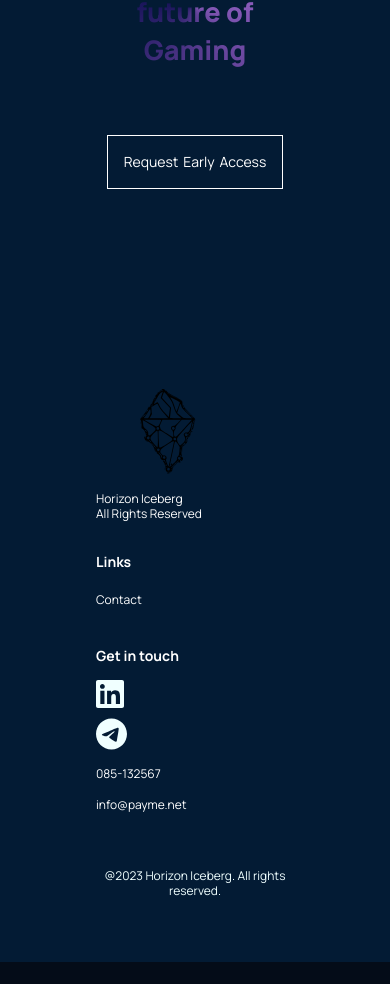
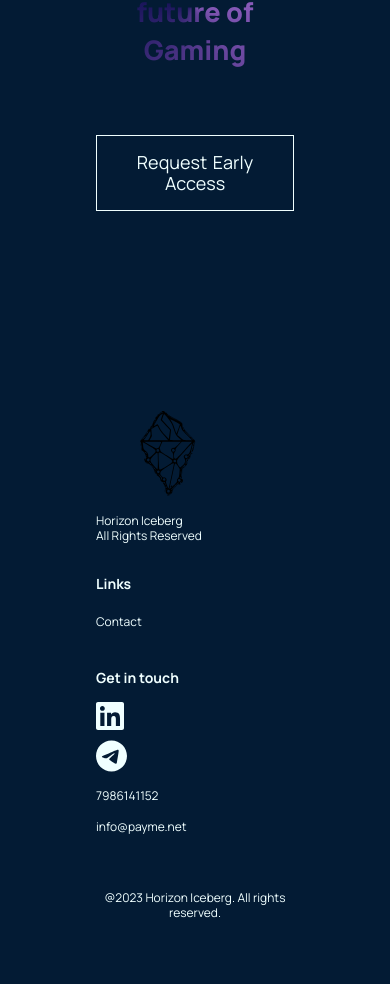
Before and after one commit to Sawapandeep/Horizon_Iceberg, a React (Create React App) app: page / in a window 390 px wide. Shown: the part 1698-2682 px from the top of the page. Before the commit the page ends 2660 px from the top, so only its background shows below. Built offline with nearby package versions, Linux system fonts and the light colour scheme; no server answers.

Commit message:
adding loading animation and blog  effects part 2 🤣

```diff
--- a/src/components/brand/Brand.jsx
+++ b/src/components/brand/Brand.jsx
@@ -1,63 +1,4 @@
 
-// import React from "react";
-// import "./brand.css";
-
-// import "react-multi-carousel/lib/styles.css";
-// import items from "./items";
-
-
-// const Brand = () => {
-
-//   const handleCardClick = (url) => {
-//     window.open(url, "_blank");
-//   };
-
-
-
-//   const handleHover = (e, color) => {
-//     e.target.style.border = `3px solid ${color}`;
-//   };
-
-//   const handleHoverExit = (e,color) => {
-//     e.target.style.border = `2.8px solid ${color}`;
-
-//   };
-//     const syncPointer = ({ x: pointerX, y: pointerY }) => {
-//       const x = pointerX.toFixed(2)
-//       const y = pointerY.toFixed(2)
-//       const xp = (pointerX / window.innerWidth).toFixed(2)
-//       const yp = (pointerY / window.innerHeight).toFixed(2)
-//       document.documentElement.style.setProperty('--x', x)
-//       document.documentElement.style.setProperty('--xp', xp)
-//       document.documentElement.style.setProperty('--y', y)
-//       document.documentElement.style.setProperty('--yp', yp)
-//     }
-//     document.body.addEventListener('pointermove', syncPointer)
-
-// return (
-//   <div className="Horizon__brand" id="brand">
-//     <div className="Horizon__container">
-//   {items.map((item, index) => (
-//     <div
-//       key={item.id}
-//       className={`slider-card `}
-//       style={{
-//         backgroundImage: `url(${item.logo.imgurl})`,
-//         border:`2.8px solid ${item.color}`,// Set the background image
-//       }}
-//       onMouseEnter={(e) => handleHover(e, item.color)} // Add onMouseEnter event
-//       onMouseLeave={(e) => handleHoverExit(e,item.color)} // Add onMouseLeave event
-//       onClick={() => handleCardClick(item.url)}
-//     />
-//   ))}
-// </div>
-
-
-//   </div>
-// );
-// };
-
-// export default Brand;
 import React from "react";
 import "./brand.css";
 
@@ -92,18 +33,18 @@ const Brand = () => {
   document.body.addEventListener("pointermove", syncPointer);
 
   return (
+
     <div className="Horizon__brand" id="brand">
     <div className="Horizon__container">
       {items.map((item, index) => (
-          <div
-            key={item.id}
+        <div key={item.id}
           className={`slider-card `}
           style={{
             backgroundImage: `url(${item.logo.imgurl})`,
-              border: `2.8px solid ${item.color}`, // Set the background image
+            border: `2.8px solid ${item.color}`,
           }}
-            onMouseEnter={(e) => handleHover(e, item.color)} // Add onMouseEnter event
-            onMouseLeave={(e) => handleHoverExit(e, item.color)} // Add onMouseLeave event
+          onMouseEnter={(e) => handleHover(e, item.color)}
+          onMouseLeave={(e) => handleHoverExit(e, item.color)}
           onClick={() => handleCardClick(item.url)}
         />
       ))}
--- a/src/components/brand/brand.css
+++ b/src/components/brand/brand.css
@@ -41,63 +41,4 @@
     position: relative;
     padding :1rem;
     margin: 1rem;
-    /* transition: transform 0.2s ease, box-shadow 0.2s ease-in-out,
-     border 0.2s ease-in-out
-     ;  */
   }
-
-  .slider-card:hover {
-
-    /* box-shadow: 0px 0px 10px rgba(0, 0, 0, 0.5); */
-    /* transform: scale(1.05);  */
-     /* border: 15px solid;  */
-
-  }
-  @media (max-width: 768px) {
-    .Horizon__brand {
-      /* Responsive styles for .Horizon__brand on smaller screens */
-    }
-
-    .Horizon__container {
-      /* Responsive styles for .Horizon__container on smaller screens */
-    }
-
-    .slider-card {
-      flex-shrink: 0;
-      flex-flow: row;
-      width: 10px;
-      height: 120px;
-      border-radius: 12px;
-      background-size: auto;
-      background-repeat: no-repeat;
-      background-position: center center;
-      cursor: pointer;
-      position: relative;
-      padding :1rem;
-      margin: 1rem;
-      /* Responsive styles for .slider-card on smaller screens */
-    }
-  }
-/*
-  .slider-card {
-    flex-shrink: 0;
-    flex-flow: row;
-    width: 10px;
-    height: 120px;
-    border-radius: 12px;
-    background-size: auto;
-    background-repeat: no-repeat;
-    background-position: center center;
-    cursor: pointer;
-    position: relative;
-    Add transition property to .slider-card
-    transition: transform 2s ease, box-shadow 2s ease, filter 2s ease;
-  }
-
-  .slider-card:hover {
-    background-size: 70%;
-   background-color:  ;
-    z-index: 1;
-    Updated transition time to 2 seconds
-    transition: transform 2s ease, box-shadow 2s ease, filter 2s ease;
-  } */
--- a/src/containers/Blog/Blog.jsx
+++ b/src/containers/Blog/Blog.jsx
@@ -94,7 +94,7 @@ function Blog() {
 
   return (
     <div className="blog-container ">
-      <div className="Horizon__blog-container_groupB">
+      <div className="Horizon__blog-container_groupB" id='blog'>
         {isLoading ? ( // Show the loading animation while data is being fetched
           <div className="loading-container" id="load">
           {/* id='load'> */}
--- a/src/containers/Footer/Footer.jsx
+++ b/src/containers/Footer/Footer.jsx
@@ -15,7 +15,7 @@ import logo from'../../assets/logo.svg';
     </div>
 <br/>
     <div className="Horizon__footer-btn">
-      <p>Request Early Access</p>
+      <a  href='#home'>Request Early Access</a>
     </div>
 
     <div className="Horizon__footer-links">
@@ -46,7 +46,7 @@ import logo from'../../assets/logo.svg';
         className="social" rel="noreferrer">
         <FontAwesomeIcon icon={faTelegram} size="2x" />
         </a>
-        <p>085-132567</p>
+        <p>7986141152</p>
         <p>info@payme.net</p>
       </div>
     </div>
--- a/src/containers/Footer/footer.css
+++ b/src/containers/Footer/footer.css
@@ -27,7 +27,7 @@
     align-items: center;
 
     padding: 1rem;
-    border: 1px solid #fff;
+    border: 1px solid azure;
     text-align: center;
 
     margin-bottom: 10rem;
@@ -38,7 +38,15 @@
     font-size: 18px;
     font-family: var(--font-family);
     line-height: 21px;
-    color: #fff;
+    color: azure;
+    word-spacing: 2px;
+}
+
+.Horizon__footer-btn a {
+    font-size: 18px;
+    font-family: var(--font-family);
+    line-height: 21px;
+    color: azure;
     word-spacing: 2px;
 }
 
@@ -74,7 +82,7 @@
     font-family: var(--font-family);
     font-size: 12px;
     line-height: 15px;
-    color: #fff;
+    color: azure;
 }
 
 .Horizon__footer-links_div {
@@ -87,7 +95,7 @@
     font-size: 14px;
     line-height: 17px;
     font-family: var(--font-family);
-    color: #fff;
+    color: azure;
 
     margin-bottom: 0.9rem;
 }
@@ -96,7 +104,7 @@
     font-size: 12px;
     line-height: 15px;
     font-family: var(--font-family);
-    color: #fff;
+    color: azure;
 
     margin: 0.5rem 0;
     cursor: pointer;
```
Lines whose indentation alone changed are shown as unchanged.
